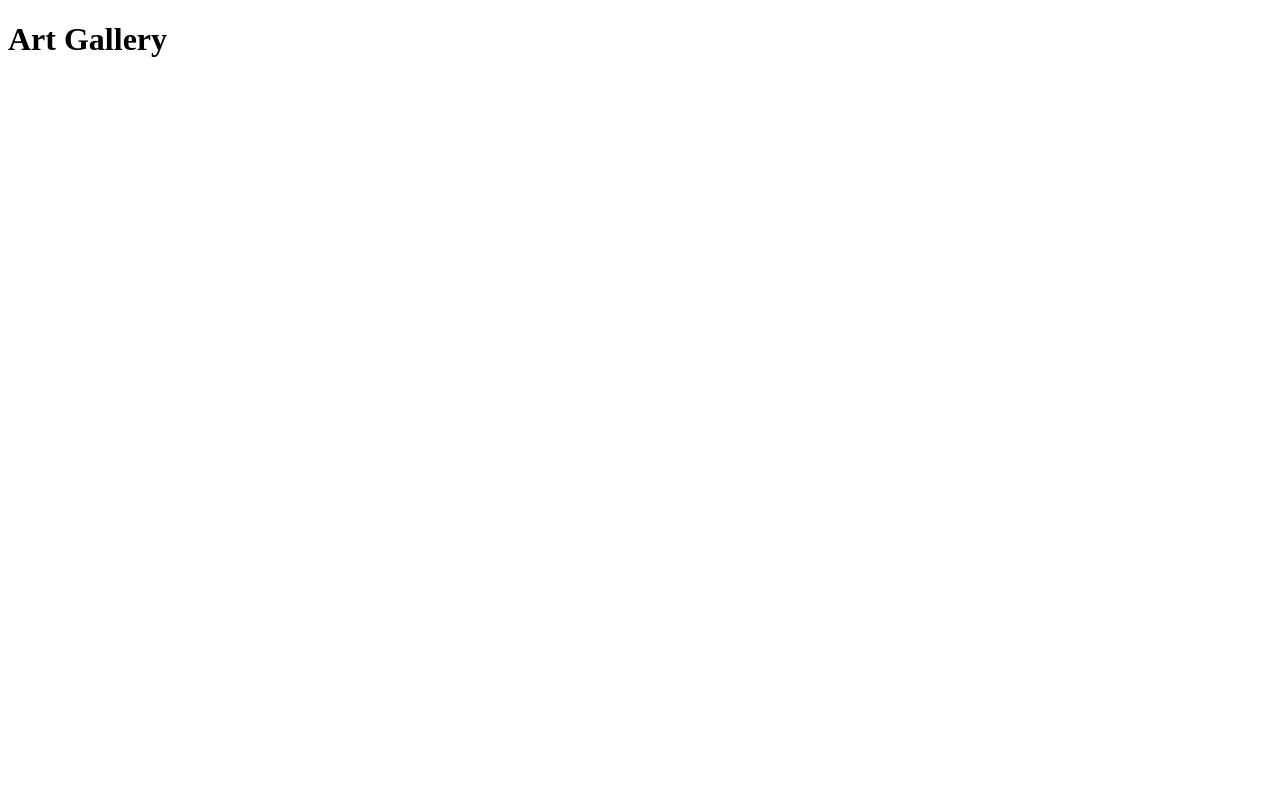
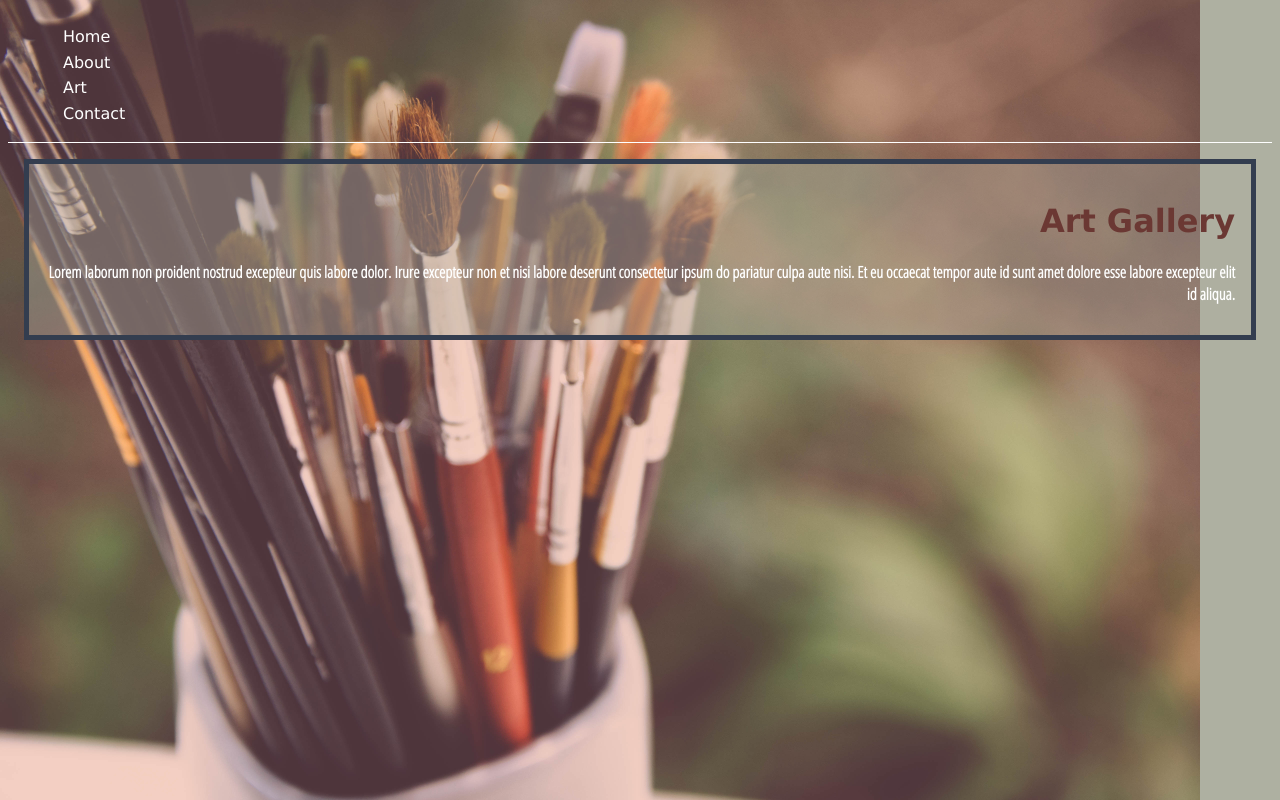
Before and after one commit to miranda-webdev/art-gallery-mock-website, a React (Create React App) app in the folder client/: page /contact in a window 1280 px wide. Built offline with nearby package versions, Linux system fonts and the light colour scheme.

Commit message:
added other components, added image to background, built up the links for the navbar and added some styling to them

```diff
--- a/client/package.json
+++ b/client/package.json
@@ -5,6 +5,7 @@
   "dependencies": {
     "react": "^16.8.6",
     "react-dom": "^16.8.6",
+    "react-router-dom": "^5.0.0",
     "react-scripts": "3.0.0"
   },
   "scripts": {
--- a/client/public/index.html
+++ b/client/public/index.html
@@ -4,34 +4,13 @@
     <meta charset="utf-8" />
     <meta name="viewport" content="width=device-width, initial-scale=1" />
 
-    <!--
-      manifest.json provides metadata used when your web app is installed on a
-      user's mobile device or desktop. See https://developers.google.com/web/fundamentals/web-app-manifest/
-    -->
-    <link rel="manifest" href="%PUBLIC_URL%/manifest.json" />
-    <!--
-      Notice the use of %PUBLIC_URL% in the tags above.
-      It will be replaced with the URL of the `public` folder during the build.
-      Only files inside the `public` folder can be referenced from the HTML.
+    <link href="https://fonts.googleapis.com/css?family=Open+Sans+Condensed:300" rel="stylesheet">
 
-      Unlike "/favicon.ico" or "favicon.ico", "%PUBLIC_URL%/favicon.ico" will
-      work correctly both with client-side routing and a non-root public URL.
-      Learn how to configure a non-root public URL by running `npm run build`.
-    -->
     <title>Art Gallery</title>
   </head>
   <body>
     <noscript>You need to enable JavaScript to run this app.</noscript>
     <div id="root"></div>
-    <!--
-      This HTML file is a template.
-      If you open it directly in the browser, you will see an empty page.
 
-      You can add webfonts, meta tags, or analytics to this file.
-      The build step will place the bundled scripts into the <body> tag.
-
-      To begin the development, run `npm start` or `yarn start`.
-      To create a production bundle, use `npm run build` or `yarn build`.
-    -->
   </body>
 </html>
--- a/client/src/App.css
+++ b/client/src/App.css
@@ -0,0 +1,55 @@
+/*
+#333D4F
+#AEB0A1
+#F2EFEB
+#D27056
+#6B3833
+*/
+
+.App {
+    /* width: 100%; */
+    display: grid;
+    grid-template-columns: 1fr;
+    grid-template-rows: auto;
+}
+
+.App-intro-container {
+    grid-column: 1 / 1;
+    text-align: right;
+    padding: 1em;
+    margin: 1em;
+    border: 5px solid #333D4F;
+    background-color: rgba(174, 176, 161, .4);
+}
+
+.App-header {
+    color: #6B3833;
+}
+
+.App-subheader {
+    color: #ffffff;
+    font-size: 1em;
+    font-family: 'Open Sans Condensed', sans-serif;
+}
+
+
+/* Navbar styling */
+.main-nav {
+    border-bottom: 1px solid #ffffff;
+}
+
+.main-nav ul {
+    list-style: none;
+}
+
+.main-nav .nav-link {
+    color: #ffffff;
+    height: 40px;
+    margin: 10px 15px 10px 15px;
+    text-decoration: none;
+    line-height: 1.6;
+}
+
+.main-nav .nav-link:hover {
+    background-color: rgba(174, 176, 161, .4);
+}
--- a/client/src/App.js
+++ b/client/src/App.js
@@ -1,10 +1,16 @@
 import React from 'react';
 import './App.css';
+
+import Navbar from './components/Navbar';
 
 function App() {
   return (
     <div className="App">
-      <h1>Art Gallery</h1>
+      <Navbar />
+      <div className="App-intro-container">
+        <h1 className="App-header">Art Gallery</h1>
+        <h2 className="App-subheader">Lorem laborum non proident nostrud excepteur quis labore dolor. Irure excepteur non et nisi labore deserunt consectetur ipsum do pariatur culpa aute nisi. Et eu occaecat tempor aute id sunt amet dolore esse labore excepteur elit id aliqua.</h2>
+      </div>
     </div>
   );
 }
--- /dev/null
+++ b/client/src/components/About.js
@@ -0,0 +1,9 @@
+import React from 'react';
+
+function About() {
+    return (
+        <div>About</div>
+    )
+}
+
+export default About;
--- /dev/null
+++ b/client/src/components/Art.js
@@ -0,0 +1,13 @@
+import React from 'react';
+
+class Art extends React.Component {
+    render(){
+        return(
+            <div>
+                Art
+            </div>
+        )
+    }
+}
+
+export default Art;
--- /dev/null
+++ b/client/src/components/Contact.js
@@ -0,0 +1,9 @@
+import React from 'react';
+
+function Contact () {
+    return (
+        <div>Contact</div>
+    )
+}
+
+export default Contact;
--- /dev/null
+++ b/client/src/components/Navbar.js
@@ -0,0 +1,37 @@
+import React from 'react';
+import { BrowserRouter as Router, Route, Link } from "react-router-dom";
+import About from './About';
+import Art from './Art';
+import Contact from './Contact';
+
+export function Navbar () {
+    return (
+        <Router>
+            <div>
+                <nav className="main-nav">
+                    <ul>
+                        <li>
+                        <Link to="/" className="nav-link">Home</Link>
+                        </li>
+                        <li>
+                        <Link to="/about/" className="nav-link">About</Link>
+                        </li>
+                        <li>
+                        <Link to="/art/" className="nav-link">Art</Link>
+                        </li>
+                        <li>
+                        <Link to="/contact/" className="nav-link">Contact</Link>
+                        </li>
+                    </ul>
+                </nav>
+
+                <Route exact path="/" />
+                <Route path="/about/" component={About} />
+                <Route path="/art/" component={Art} />
+                <Router path="/contact/" component={Contact}/>
+            </div>
+        </Router>
+    )
+}
+
+export default Navbar;
--- a/client/src/index.css
+++ b/client/src/index.css
@@ -0,0 +1,12 @@
+html, body {
+    background-color: #AEB0A1;
+    background-image: url(./images/alex-mihis-33693-unsplash.jpg);
+    background-repeat: no-repeat;
+    background-attachment: fixed;
+    background-size: auto 100%;
+    font-family: Verdana, Geneva, Tahoma, sans-serif;
+}
+
+/* html, body {
+    font-family: Verdana, Geneva, Tahoma, sans-serif
+} */
--- a/client/src/index.js
+++ b/client/src/index.js
@@ -1,5 +1,6 @@
 import React from 'react';
 import ReactDOM from 'react-dom';
+import './index.css';
 
 import App from './App';
 import * as serviceWorker from './serviceWorker';
```
Also changed, not shown: client/src/images/alex-mihis-33693-unsplash.jpg (added), 1 other file (tests, documents, lock files or other folders).
